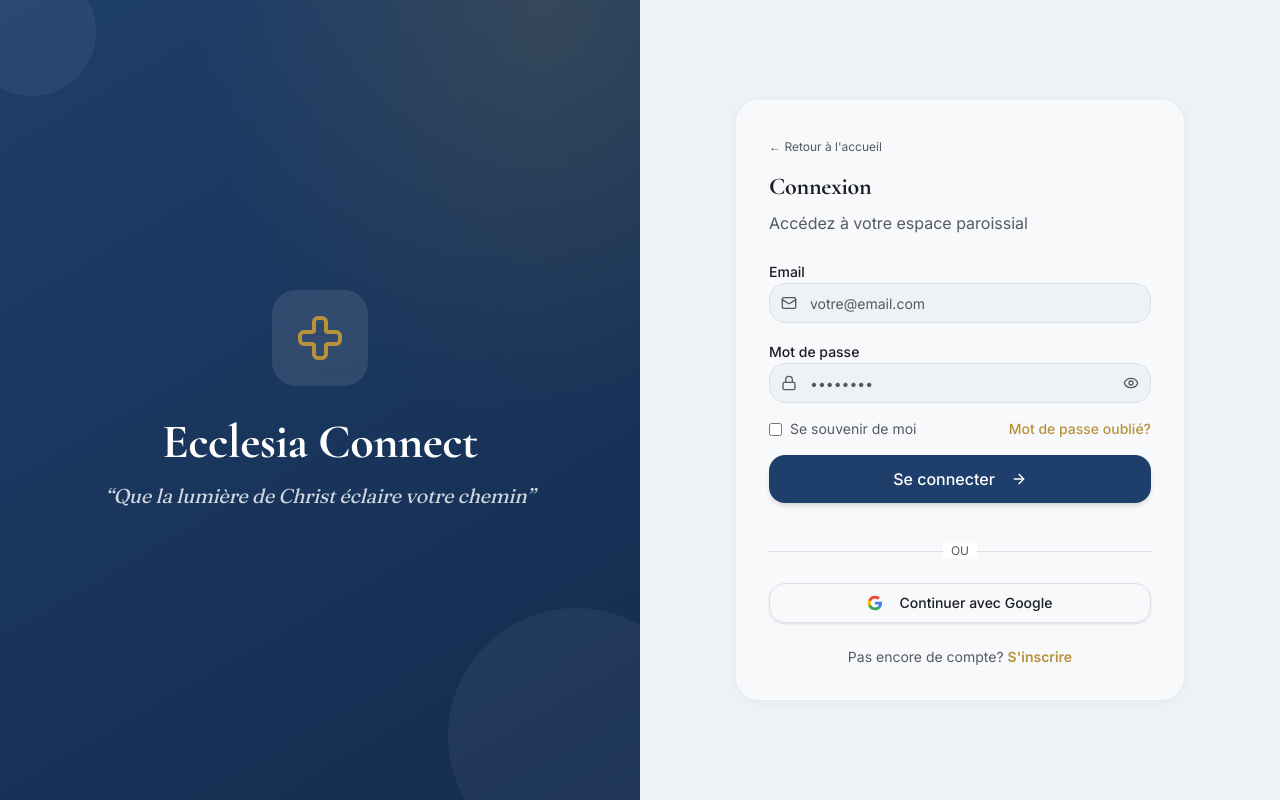
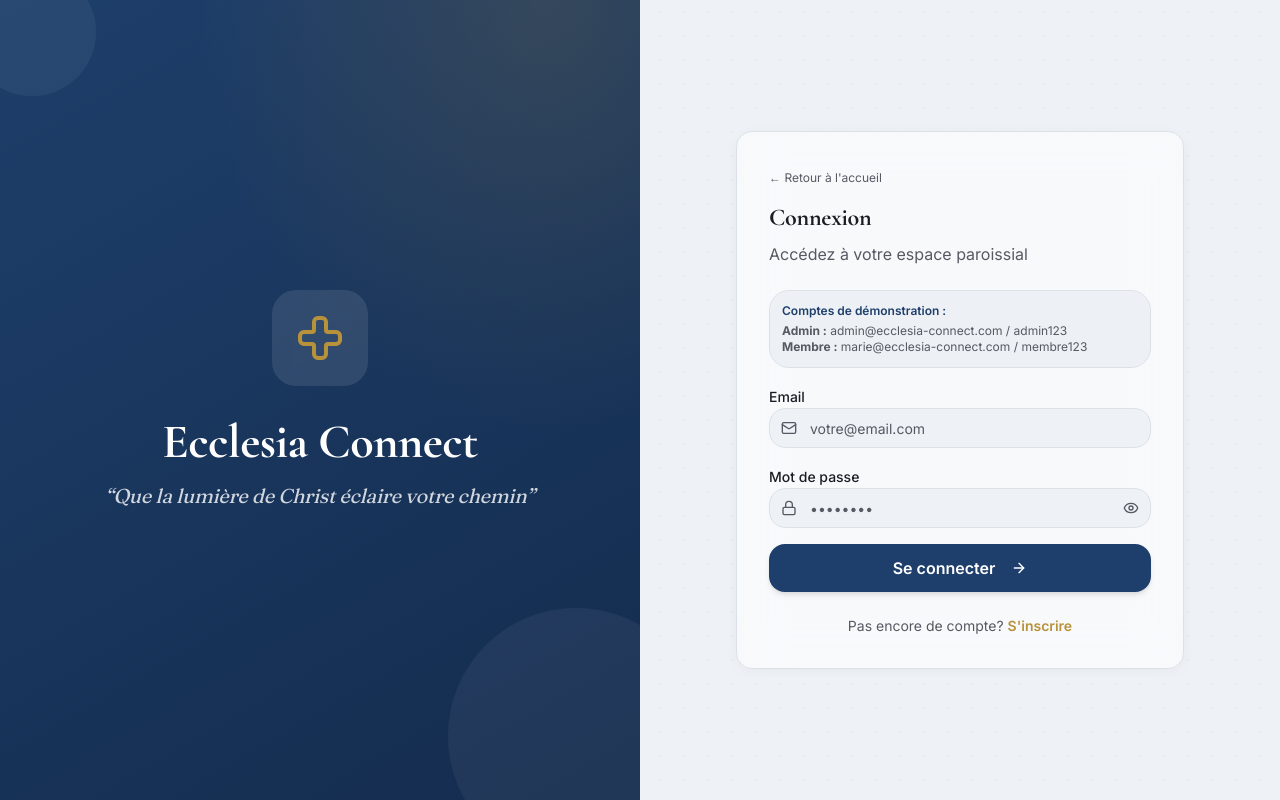
Before and after one commit to Armandodino/-ecclesia-connect, a Next.js app in the folder ecclesia-connect/: page /login in a window 1280 px wide. Built offline with nearby package versions, Linux system fonts and the light colour scheme.

Commit message:
feat: auth system with admin/member accounts
Login: admin@ecclesia-connect.com / admin123
Member: marie@ecclesia-connect.com / membre123

- AuthProvider with localStorage persistence
- Login page with credentials display
- Error handling on wrong credentials
- Redirect to /admin on admin login

```diff
--- a/ecclesia-connect/src/app/(auth)/login/page.tsx
+++ b/ecclesia-connect/src/app/(auth)/login/page.tsx
@@ -2,16 +2,36 @@
 
 import React, { useState } from "react"
 import Link from "next/link"
+import { useRouter } from "next/navigation"
 import { motion } from "framer-motion"
-import { Cross, Eye, EyeOff, Mail, Lock, ArrowRight } from "lucide-react"
+import { Cross, Eye, EyeOff, Mail, Lock, ArrowRight, AlertCircle } from "lucide-react"
 import { Button } from "@/components/ui/button"
 import { Input } from "@/components/ui/input"
 import { Label } from "@/components/ui/label"
+import { useAuth } from "@/hooks/use-auth"
 
 export default function LoginPage() {
   const [showPassword, setShowPassword] = useState(false)
   const [email, setEmail] = useState("")
   const [password, setPassword] = useState("")
+  const [error, setError] = useState("")
+  const [loading, setLoading] = useState(false)
+  const { login } = useAuth()
+  const router = useRouter()
+
+  const handleLogin = async (e: React.FormEvent) => {
+    e.preventDefault()
+    setError("")
+    setLoading(true)
+
+    const success = await login(email, password)
+    if (success) {
+      router.push("/admin")
+    } else {
+      setError("Email ou mot de passe incorrect")
+    }
+    setLoading(false)
+  }
 
   return (
     <div className="min-h-screen bg-background flex cross-pattern">
@@ -49,14 +69,14 @@ export default function LoginPage() {
           {/* Mobile Logo */}
           <div className="lg:hidden text-center mb-8">
             <Link href="/" className="inline-block">
-              <div className="w-16 h-16 rounded-2xl bg-royal-blue flex items-center justify-center mx-auto mb-4 cathedral-glow">
+              <div className="w-16 h-16 rounded-2xl bg-royal-blue flex items-center justify-center mx-auto mb-4 shadow-lg">
                 <Cross className="w-8 h-8 text-gold" />
               </div>
             </Link>
             <h1 className="font-cathedral text-2xl font-bold">Ecclesia Connect</h1>
           </div>
 
-          <div className="glass rounded-3xl p-6 sm:p-8">
+          <div className="rounded-2xl bg-white/60 backdrop-blur-xl border border-white/40 p-6 sm:p-8 shadow-[0_2px_12px_rgba(0,0,0,0.04)]">
             <Link href="/" className="inline-flex items-center gap-1 text-xs text-muted-foreground hover:text-foreground transition-colors mb-4">
               ← Retour à l&apos;accueil
             </Link>
@@ -67,7 +87,25 @@ export default function LoginPage() {
               Accédez à votre espace paroissial
             </p>
 
-            <form className="space-y-4" onSubmit={(e) => e.preventDefault()}>
+            {/* Demo credentials */}
+            <div className="mb-4 p-3 rounded-xl bg-royal-blue/5 border border-royal-blue/10">
+              <p className="text-xs font-semibold text-royal-blue mb-1">Comptes de démonstration :</p>
+              <p className="text-xs text-muted-foreground">
+                <strong>Admin :</strong> admin@ecclesia-connect.com / admin123
+              </p>
+              <p className="text-xs text-muted-foreground">
+                <strong>Membre :</strong> marie@ecclesia-connect.com / membre123
+              </p>
+            </div>
+
+            {error && (
+              <div className="mb-4 p-3 rounded-xl bg-destructive/10 border border-destructive/20 flex items-center gap-2">
+                <AlertCircle className="w-4 h-4 text-destructive flex-shrink-0" />
+                <p className="text-sm text-destructive">{error}</p>
+              </div>
+            )}
+
+            <form className="space-y-4" onSubmit={handleLogin}>
               <div className="space-y-2">
                 <Label htmlFor="email">Email</Label>
                 <div className="relative">
@@ -79,6 +117,7 @@ export default function LoginPage() {
                     className="pl-10"
                     value={email}
                     onChange={(e) => setEmail(e.target.value)}
+                    required
                   />
                 </div>
               </div>
@@ -94,77 +133,37 @@ export default function LoginPage() {
                     className="pl-10 pr-10"
                     value={password}
                     onChange={(e) => setPassword(e.target.value)}
+                    required
                   />
                   <button
                     type="button"
                     onClick={() => setShowPassword(!showPassword)}
                     className="absolute right-3 top-1/2 -translate-y-1/2 text-muted-foreground hover:text-foreground cursor-pointer"
                   >
-                    {showPassword ? (
-                      <EyeOff className="w-4 h-4" />
-                    ) : (
-                      <Eye className="w-4 h-4" />
-                    )}
+                    {showPassword ? <EyeOff className="w-4 h-4" /> : <Eye className="w-4 h-4" />}
                   </button>
                 </div>
               </div>
 
-              <div className="flex items-center justify-between text-sm">
-                <label className="flex items-center gap-2 cursor-pointer">
-                  <input type="checkbox" className="rounded border-border" />
-                  <span className="text-muted-foreground">Se souvenir de moi</span>
-                </label>
-                <Link
-                  href="#"
-                  className="text-gold hover:underline font-medium"
-                >
-                  Mot de passe oublié?
-                </Link>
-              </div>
-
-              <Button className="w-full cathedral text-base py-6" type="submit">
-                Se connecter
-                <ArrowRight className="w-4 h-4 ml-2" />
-              </Button>
-
-              <div className="relative my-6">
-                <div className="absolute inset-0 flex items-center">
-                  <div className="w-full border-t border-border" />
-                </div>
-                <div className="relative flex justify-center text-xs uppercase">
-                  <span className="bg-card px-2 text-muted-foreground">ou</span>
-                </div>
-              </div>
-
-              <Button variant="outline" className="w-full" type="button">
-                <svg className="w-5 h-5 mr-2" viewBox="0 0 24 24">
-                  <path
-                    d="M22.56 12.25c0-.78-.07-1.53-.2-2.25H12v4.26h5.92c-.26 1.37-1.04 2.53-2.21 3.31v2.77h3.57c2.08-1.92 3.28-4.74 3.28-8.09z"
-                    fill="#4285F4"
-                  />
-                  <path
-                    d="M12 23c2.97 0 5.46-.98 7.28-2.66l-3.57-2.77c-.98.66-2.23 1.06-3.71 1.06-2.86 0-5.29-1.93-6.16-4.53H2.18v2.84C3.99 20.53 7.7 23 12 23z"
-                    fill="#34A853"
-                  />
-                  <path
-                    d="M5.84 14.09c-.22-.66-.35-1.36-.35-2.09s.13-1.43.35-2.09V7.07H2.18C1.43 8.55 1 10.22 1 12s.43 3.45 1.18 4.93l2.85-2.22.81-.62z"
-                    fill="#FBBC05"
-                  />
-                  <path
-                    d="M12 5.38c1.62 0 3.06.56 4.21 1.64l3.15-3.15C17.45 2.09 14.97 1 12 1 7.7 1 3.99 3.47 2.18 7.07l3.66 2.84c.87-2.6 3.3-4.53 6.16-4.53z"
-                    fill="#EA4335"
-                  />
-                </svg>
-                Continuer avec Google
+              <Button
+                className="w-full bg-royal-blue text-white hover:bg-royal-blue-light font-semibold text-base py-6"
+                type="submit"
+                disabled={loading}
+              >
+                {loading ? (
+                  <div className="w-5 h-5 border-2 border-white/30 border-t-white rounded-full animate-spin" />
+                ) : (
+                  <>
+                    Se connecter
+                    <ArrowRight className="w-4 h-4 ml-2" />
+                  </>
+                )}
               </Button>
             </form>
 
             <p className="text-center text-sm text-muted-foreground mt-6">
               Pas encore de compte?{" "}
-              <Link
-                href="/register"
-                className="text-gold hover:underline font-semibold"
-              >
+              <Link href="/register" className="text-gold hover:underline font-semibold">
                 S&apos;inscrire
               </Link>
             </p>
--- a/ecclesia-connect/src/app/layout.tsx
+++ b/ecclesia-connect/src/app/layout.tsx
@@ -1,5 +1,6 @@
 import type { Metadata, Viewport } from "next"
 import { Fraunces, Inter, Cormorant_Garamond } from "next/font/google"
+import { Providers } from "@/components/providers"
 import "./globals.css"
 
 const fraunces = Fraunces({
@@ -52,7 +53,7 @@ export default function RootLayout({
       className={`${fraunces.variable} ${inter.variable} ${cormorant.variable} bg-background`}
     >
       <body className="min-h-screen bg-background font-sans antialiased">
-        {children}
+        <Providers>{children}</Providers>
       </body>
     </html>
   )
--- /dev/null
+++ b/ecclesia-connect/src/components/providers.tsx
@@ -0,0 +1,7 @@
+"use client"
+
+import { AuthProvider } from "@/hooks/use-auth"
+
+export function Providers({ children }: { children: React.ReactNode }) {
+  return <AuthProvider>{children}</AuthProvider>
+}
--- /dev/null
+++ b/ecclesia-connect/src/hooks/use-auth.tsx
@@ -0,0 +1,84 @@
+"use client"
+
+import React, { createContext, useContext, useState, useEffect, useCallback } from "react"
+
+interface User {
+  id: string
+  name: string
+  email: string
+  role: "admin" | "member"
+  avatar?: string
+}
+
+interface AuthContextType {
+  user: User | null
+  loading: boolean
+  login: (email: string, password: string) => Promise<boolean>
+  logout: () => void
+  isAuthenticated: boolean
+}
+
+const AuthContext = createContext<AuthContextType | undefined>(undefined)
+
+const ADMIN_USER: User = {
+  id: "1",
+  name: "Fr. Jean Kouassi",
+  email: "admin@ecclesia-connect.com",
+  role: "admin",
+}
+
+const MEMBER_USER: User = {
+  id: "2",
+  name: "Marie Aka",
+  email: "marie@ecclesia-connect.com",
+  role: "member",
+}
+
+const CREDENTIALS = {
+  "admin@ecclesia-connect.com": { password: "admin123", user: ADMIN_USER },
+  "marie@ecclesia-connect.com": { password: "membre123", user: MEMBER_USER },
+}
+
+const STORAGE_KEY = "ecclesia-auth"
+
+export function AuthProvider({ children }: { children: React.ReactNode }) {
+  const [user, setUser] = useState<User | null>(null)
+  const [loading, setLoading] = useState(true)
+
+  useEffect(() => {
+    try {
+      const stored = localStorage.getItem(STORAGE_KEY)
+      if (stored) {
+        setUser(JSON.parse(stored))
+      }
+    } catch {}
+    setLoading(false)
+  }, [])
+
+  const login = useCallback(async (email: string, password: string): Promise<boolean> => {
+    const cred = CREDENTIALS[email as keyof typeof CREDENTIALS]
+    if (cred && cred.password === password) {
+      setUser(cred.user)
+      localStorage.setItem(STORAGE_KEY, JSON.stringify(cred.user))
+      return true
+    }
+    return false
+  }, [])
+
+  const logout = useCallback(() => {
+    setUser(null)
+    localStorage.removeItem(STORAGE_KEY)
+  }, [])
+
+  return (
+    <AuthContext.Provider value={{ user, loading, login, logout, isAuthenticated: !!user }}>
+      {children}
+    </AuthContext.Provider>
+  )
+}
+
+export function useAuth() {
+  const context = useContext(AuthContext)
+  if (!context) throw new Error("useAuth must be used within AuthProvider")
+  return context
+}
```
